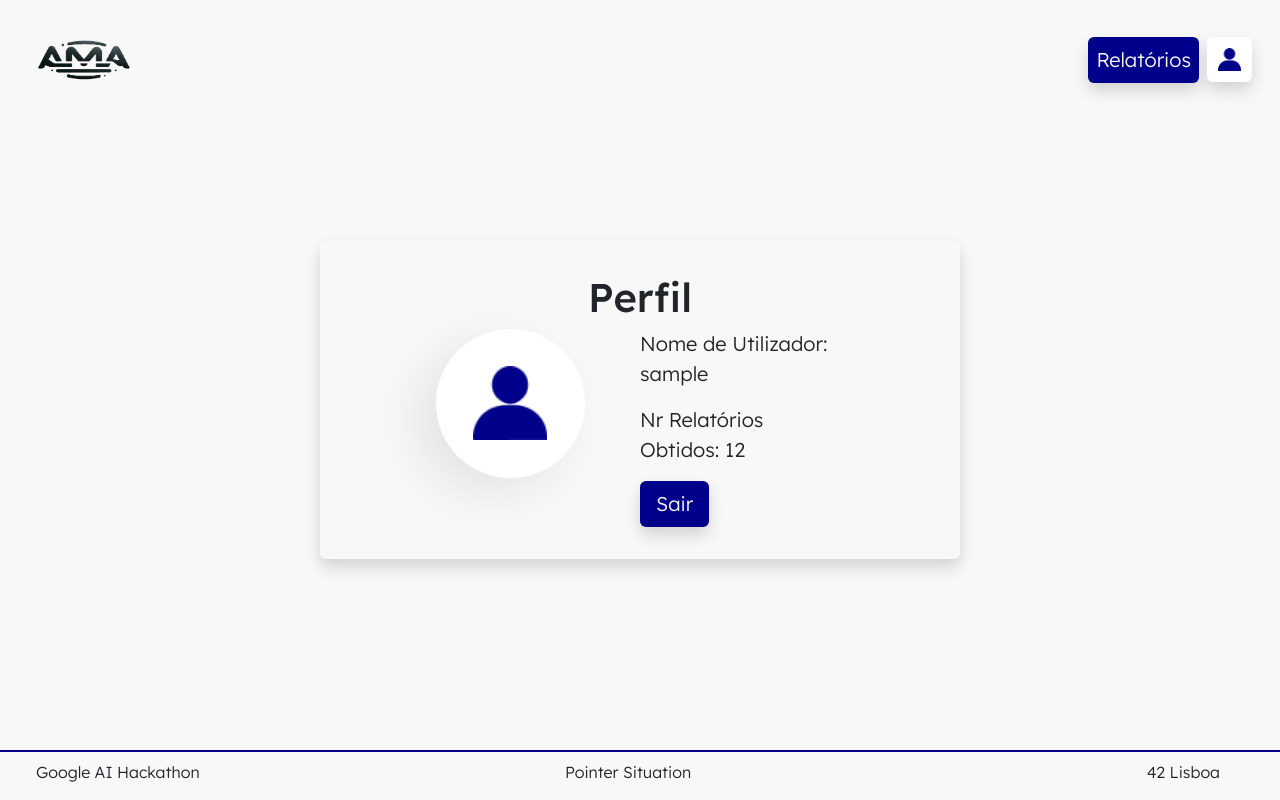
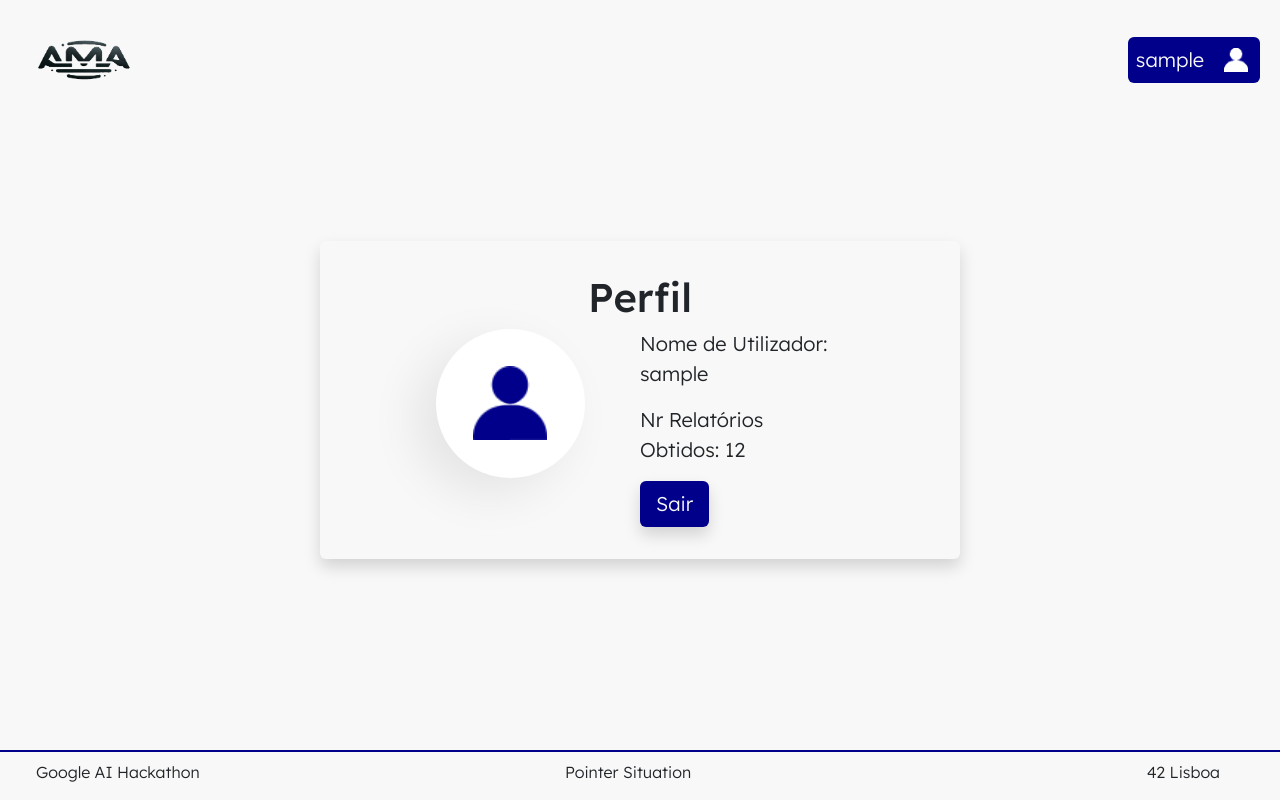
Before and after one commit to oks-erm/Google-Hackathon-June-2024-v2, a Flask app: page /profile in a window 1280 px wide. Run offline with Flask 3, Linux system fonts and the light colour scheme; the visitor is signed in with stand-in values (Sample User, id 1); some libraries are stand-ins or nearby versions.

Commit message:
styled entries and user button

```diff
--- a/app.py
+++ b/app.py
@@ -38,7 +38,8 @@ def hash_password(password):
 
 @app.route("/")
 def index():
-    return render_template('index.html', isLoginPage=False, isAuthenticated=session.get("isAuthenticated", False))
+    user = session.get("username")
+    return render_template('index.html', isLoginPage=False, isAuthenticated=session.get("isAuthenticated", False), user=user)
 
 
 def create_cards_table():
@@ -88,7 +89,8 @@ def run():
         isAuthenticated=session.get("isAuthenticated", False),
         google_map_api_key=google_map_api_key,
         graph_html=plots,
-        cards_data=cards_table
+        cards_data=cards_table,
+        user = session.get("username")
     )
 
 
--- a/static/style.css
+++ b/static/style.css
@@ -5,6 +5,7 @@
 {
     width: 100%;
     height: 100vh;
+    background-color: #f8f8f8;
 }
 
 *
@@ -35,13 +36,12 @@ button, input[type="submit"]
 #logged
 {
 
-    background-color: white;
-    background-image: url("../static/assets/ppl-icon.png");
+    background-color: darkblue;
+    background-image: url("../static/assets/ppl-icon-white.png");
     background-size: 50%;
     background-position: center center;
     background-repeat: no-repeat;
-    width: 45px;
-    height: 45px;
+    cursor: pointer;
 }
 
 .bord
@@ -179,7 +179,7 @@ button, input[type="submit"]
     padding: 50px;
     border-radius: 50%;
     background-color: white;
-    background-image: url("../static/assets/ppl-icon.png");
+    background-image: url("../static/assets/ppl-icon-blue.png");
     background-size: 50%;
     background-position: center center;
     background-repeat: no-repeat;
--- a/templates/base.html
+++ b/templates/base.html
@@ -20,18 +20,18 @@
     {% endblock %}
 </head>
 <body>
-    <div class="base m-0 p-0 d-flex flex-column" style="background-color: #f8f8f8;">
+    <div class="base m-0 p-0 d-flex flex-column">
         <div class="w-100 p-4 d-flex align-items-center justify-content-between" style="position: absolute">
             <a href="/" class="flex-row">
                 <img id="logo" src="../static/assets/logo.png">
             </a>
-            <div class="flex-row d-flex">
+            <div>
                 {% if isAuthenticated %}
-                <form action="/report" method="GET">
-                    <button class="shadow rounded shadow mx-1 fs-5 p-2" type="submit">Relatórios</button>
-                </form>
                 <form action="/profile" method="GET">
-                    <button class="shadow rounded shadow mx-1 fs-5 p-2" type="submit" id="logged"></button>
+                    <div class="row p-2">
+                        <button class="col rounded-start fs-5 p-2 pl-0" type="submit">{{ user }}</button>
+                        <button class="col rounded-end p-2 pr-0 px-4" id="logged" type="submit"></button>
+                    </div>
                 </form>
                 {% elif isLoginPage %}
                 {% else %}
@@ -73,5 +73,6 @@
                 </div>
             </div>
         </footer>
+    </div>
 </body>
 </html>
--- a/templates/index.html
+++ b/templates/index.html
@@ -29,7 +29,6 @@
                 <li class="dropdown-item">3 anos</li>
                 <li class="dropdown-item">4 anos</li>
                 <li class="dropdown-item">5 anos</li>
-                <li class="dropdown-item">10 anos</li>
             </ul>
         </div>
     </div>
--- a/templates/profile.html
+++ b/templates/profile.html
@@ -10,7 +10,7 @@
         <h1 class="text-center h1">Perfil</h1>
         <div class="d-flex flex-row row justify-content-between">
             <div class="w-50 m-0 p-0">
-                <img class="profile-pic h-75 my-auto" src="../static/assets/ppl-icon.png">
+                <img class="profile-pic h-75 my-auto" src="../static/assets/ppl-icon-blue.png">
             </div>
             <div class="w-50 m-0 p-0">
                 <p class="w-100 fs-5">Nome de Utilizador: {{ user }} </p>
```
Also changed, not shown: templates/run.html (+11 -6 lines), static/assets/ppl-icon-blue.png (added), static/assets/ppl-icon-white.png (added), static/assets/ppl-icon.png (deleted). Lines whose indentation alone changed are shown as unchanged.
